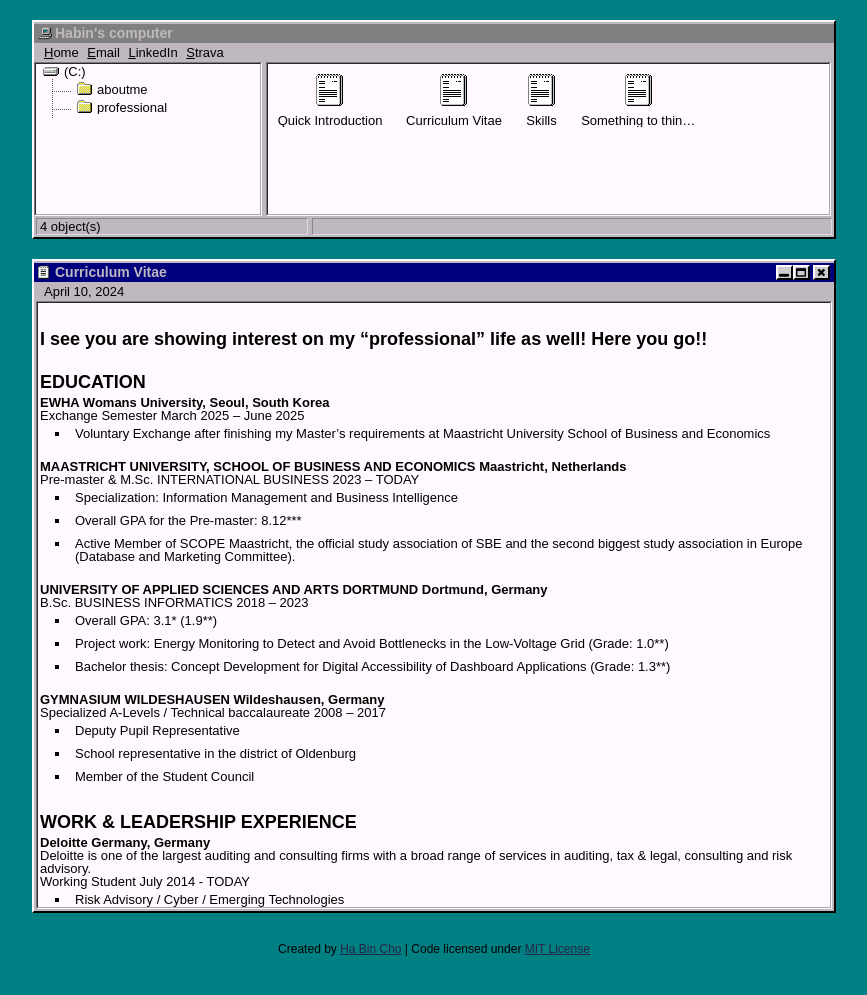
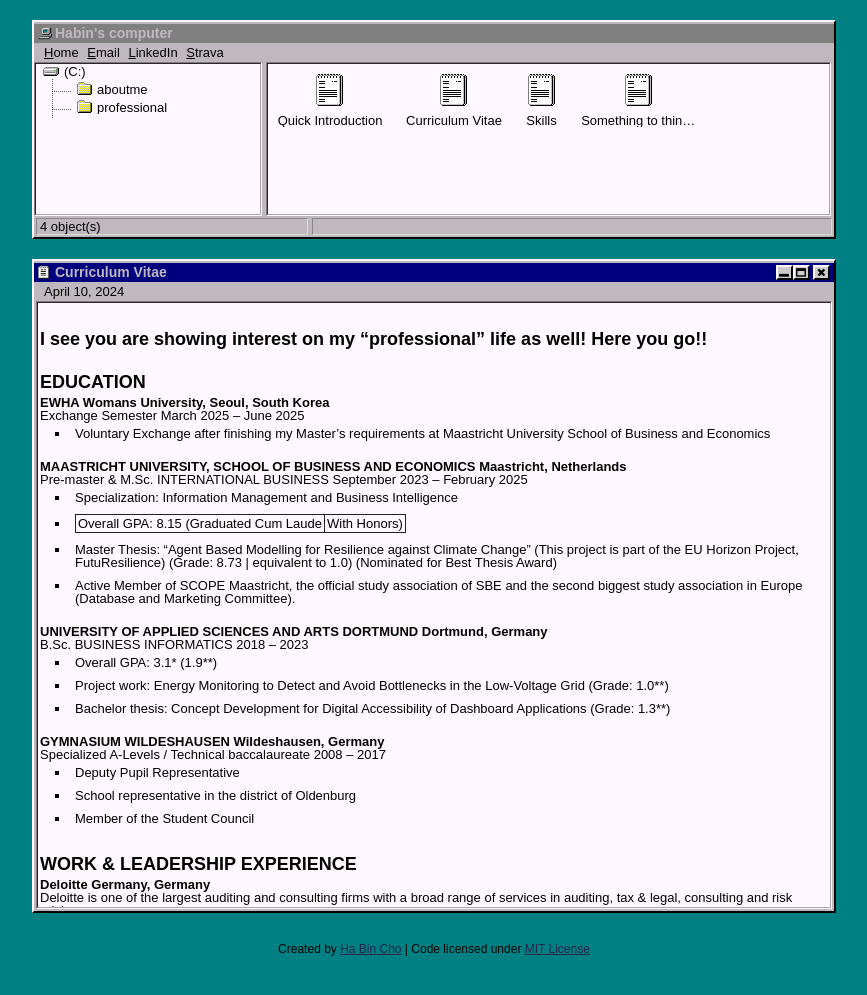
Before and after one commit to heybin314/heybin314.github.io, a Jekyll site: the page built from _posts/2024-04-10-cv.md, in a window 1280 px wide. Shown: the top 995 px of the page, without its empty margins (206-1073 px from the left). Built offline with Jekyll 4.4.1, drawn with Linux system fonts in a browser that asks for light colours.

Commit message:
Update 2024-04-10-cv.md

```diff
--- a/_posts/2024-04-10-cv.md
+++ b/_posts/2024-04-10-cv.md
@@ -13,9 +13,12 @@
 - Voluntary Exchange after finishing my Master's requirements at Maastricht University School of Business and Economics
 
 ### **MAASTRICHT UNIVERSITY, SCHOOL OF BUSINESS AND ECONOMICS Maastricht, Netherlands**
-#### Pre-master & M.Sc. INTERNATIONAL BUSINESS 2023 – TODAY
+#### Pre-master & M.Sc. INTERNATIONAL BUSINESS September 2023 – February 2025
 - Specialization: Information Management and Business Intelligence
-- Overall GPA for the Pre-master: 8.12***
+- Overall GPA: 8.15 (Graduated Cum Laude | With Honors)
+- Master Thesis: "Agent Based Modelling for Resilience against Climate Change"
+(This project is part of the EU Horizon Project, FutuResilience) (Grade: 8.73 | equivalent to 1.0)
+(Nominated for Best Thesis Award)
 - Active Member of SCOPE Maastricht, the official study association of SBE and the second biggest study association in Europe (Database and Marketing Committee).
 
 ### **UNIVERSITY OF APPLIED SCIENCES AND ARTS DORTMUND Dortmund, Germany**
```
